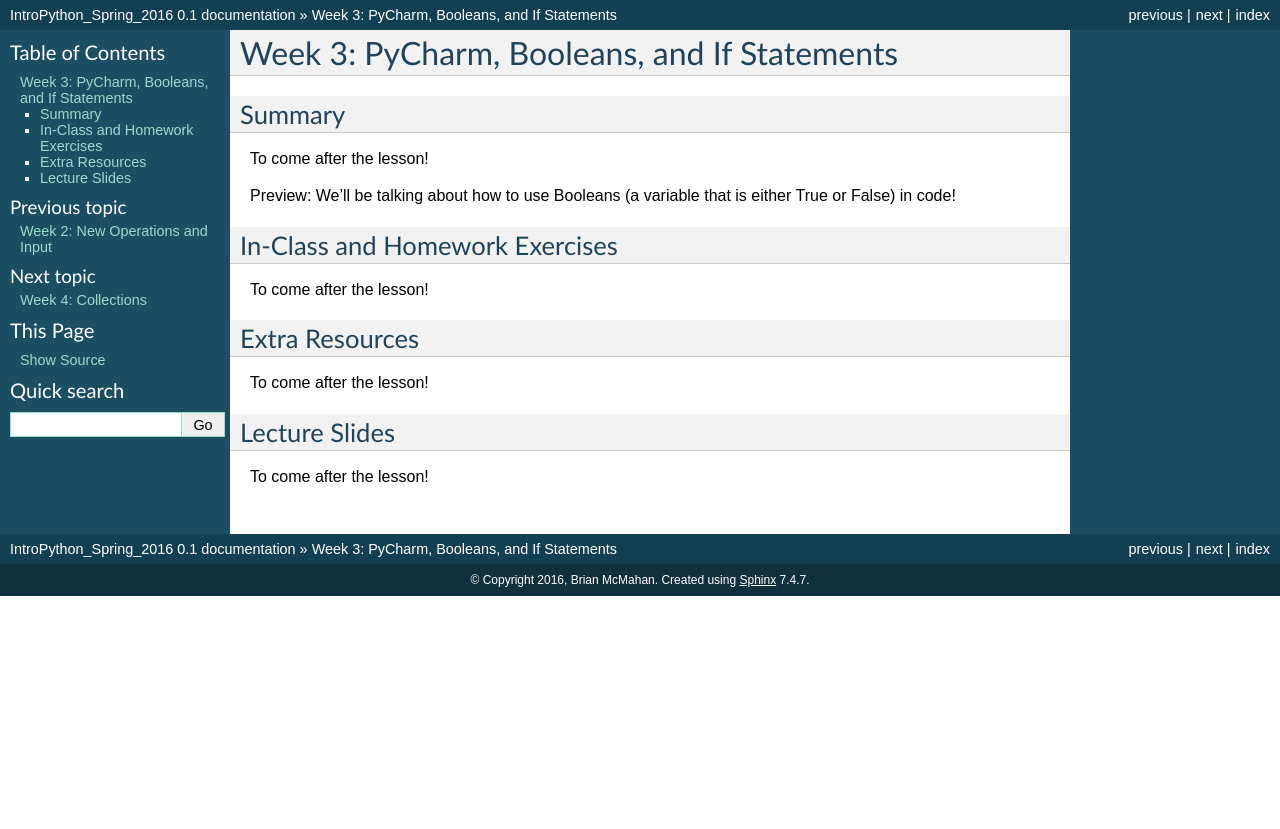
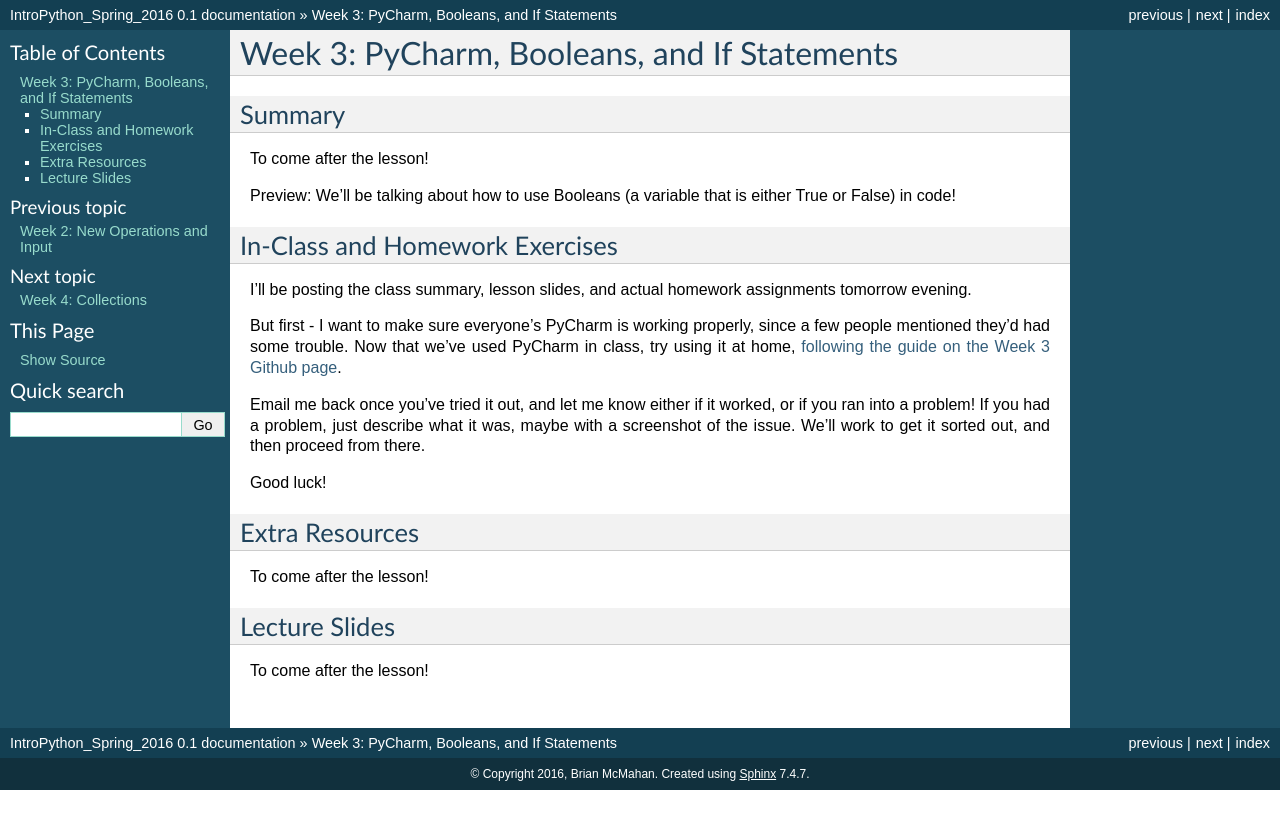
Before and after one commit to Heroes-Academy/Intro-to-Python-Spring-2016, a Sphinx documentation site: the page built from docs/source/week3.rst, in a window 1280 px wide. Shown: the top 829 px of the page. Built offline with Sphinx 7.4.7, drawn with Linux system fonts in a browser that asks for light colours.

Commit message:
Update week 03
Add first round of homework

```diff
--- a/docs/source/week3.rst
+++ b/docs/source/week3.rst
@@ -11,7 +11,13 @@
 In-Class and Homework Exercises
 ^^^^^^^^^^^^^^^^^^^^^^^^^^^^^^^
 
-To come after the lesson!
+I'll be posting the class summary, lesson slides, and actual homework assignments tomorrow evening.
+
+But first - I want to make sure everyone's PyCharm is working properly, since a few people mentioned they'd had some trouble. Now that we've used PyCharm in class, try using it at home, `following the guide on the Week 3 Github page <https://github.com/Heroes-Academy/Intro-to-Python-Spring-2016/tree/master/code/week3>`_.
+
+Email me back once you've tried it out, and let me know either if it worked, or if you ran into a problem! If you had a problem, just describe what it was, maybe with a screenshot of the issue. We'll work to get it sorted out, and then proceed from there.
+
+Good luck!
 
 
 Extra Resources
```
